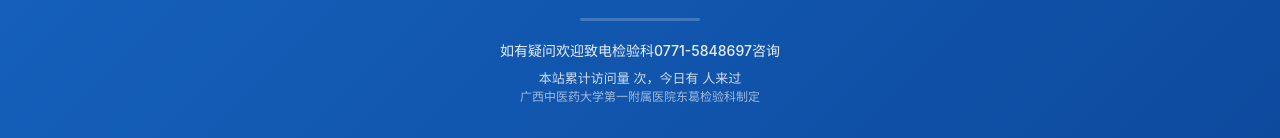
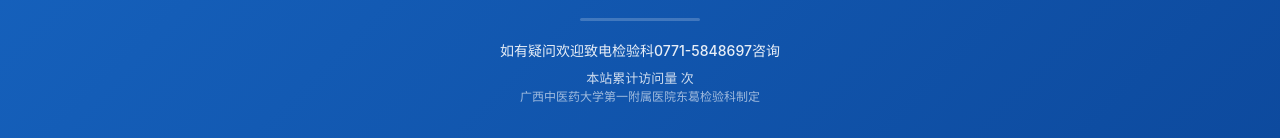
Before and after one commit to yunshan713/lab-service, a plain HTML site: page index.html in a window 1280 px wide. Shown: the part 846-984 px from the top of the page. Drawn offline with Linux system fonts and the light colour scheme; some packages are replaced by stand-ins of ours; a script that the page names is missing.

Commit message:
Update index.html

```diff
--- a/index.html
+++ b/index.html
@@ -501,7 +501,7 @@ document.getElementById('closeStar').onclick = function () {
                 <div class="contact-info">如有疑问欢迎致电检验科0771-5848697咨询</div>
 <!-- 不蒜子统计 - 总浏览次数 -->
 <script async src="//busuanzi.ibruce.info/busuanzi/2.3/busuanzi.pure.mini.js"></script>
-<span id="busuanzi_container_site_pv">本站累计访问量<span id="busuanzi_value_site_pv"></span> 次</span>，<span id="busuanzi_container_site_uv">今日有<span id="busuanzi_value_site_uv"></span> 人来过</span>
+<span id="busuanzi_container_site_pv">本站累计访问量<span id="busuanzi_value_site_pv"></span> 次</span>
 <div class="department-info">广西中医药大学第一附属医院东葛检验科制定</div>
             </div>
         </footer>
```
